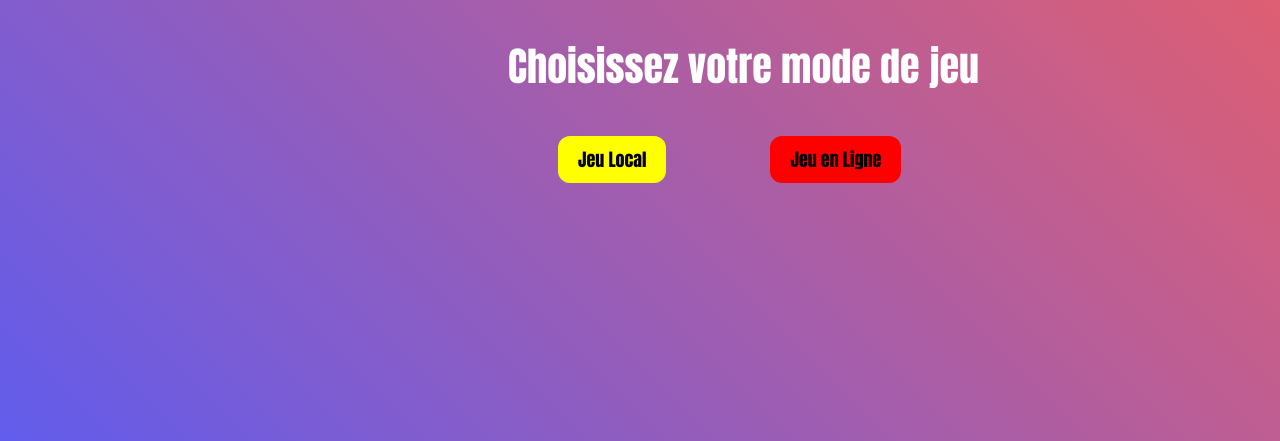
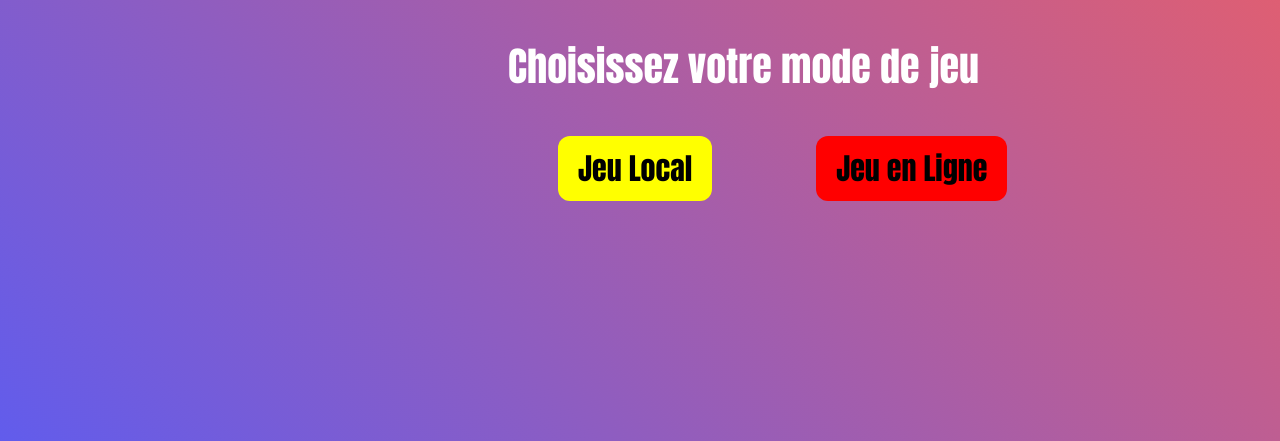
Before and after one commit to ThekingOfTotem/Puissance_4, a PHP site: page / in a window 1280 px wide. Shown: the part 287-728 px from the top of the page. Run offline with PHP 8.4, Linux system fonts and the light colour scheme.

Commit message:
Update indexStyle.css

```diff
--- a/CSS/indexStyle.css
+++ b/CSS/indexStyle.css
@@ -5,7 +5,7 @@
      padding: 10px 20px;
      border: none;
      border-radius: 12px;
-     font-size: 18px;
+     font-size: 30px;
      font-family: Impact, Haettenschweiler, 'Arial Narrow Bold', sans-serif;
      cursor: pointer;
  }
```
